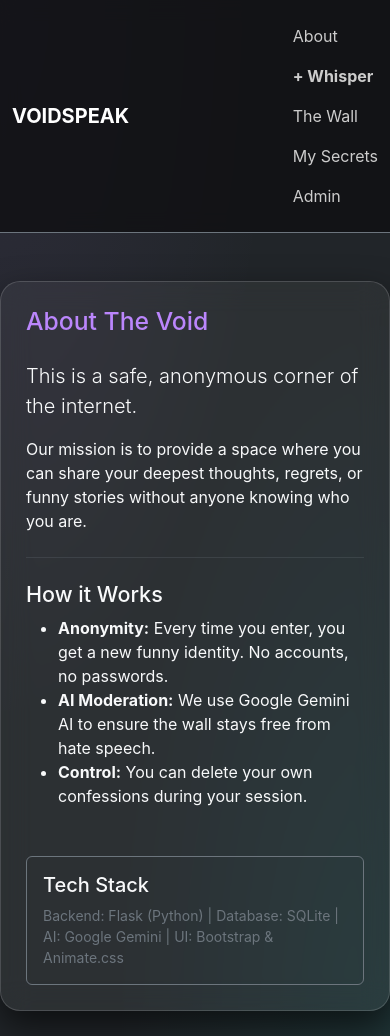
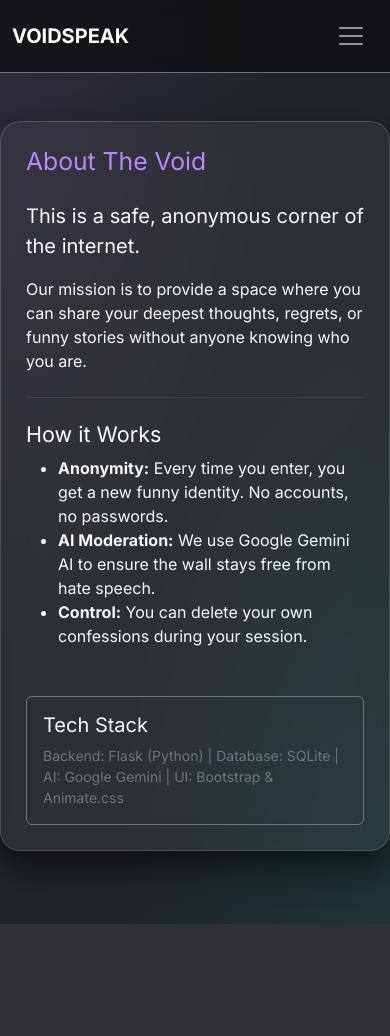
Before and after one commit to Phionephione/CONFESSION_PROJECT, a Flask app: page /about in a window 390 px wide. After the commit the page ends 924 px from the top, so only its background shows below. Run offline with Flask 3, Linux system fonts and the light colour scheme.

Commit message:
Improve mobile navbar and add animations
Enhanced mobile navigation with improved toggle button and menu links.

```diff
--- a/templates/base.html
+++ b/templates/base.html
@@ -2,35 +2,57 @@
 <html lang="en">
 <head>
     <meta charset="UTF-8">
+    <!-- CRITICAL: This line makes the site mobile-friendly -->
     <meta name="viewport" content="width=device-width, initial-scale=1.0">
     <title>Voidspeak - Say it. Leave it. Let it disappear.</title>
+
+    <!-- Animate.css -->
     <link rel="stylesheet" href="https://cdnjs.cloudflare.com/ajax/libs/animate.css/4.1.1/animate.min.css"/>
+    <!-- Bootstrap 5 -->
     <link href="https://cdn.jsdelivr.net/npm/bootstrap@5.3.0/dist/css/bootstrap.min.css" rel="stylesheet">
+    <!-- Google Fonts -->
+    <link href="https://fonts.googleapis.com/css2?family=Inter:wght@400;700&display=swap" rel="stylesheet">
+    <!-- Custom CSS -->
     <link rel="stylesheet" href="{{ url_for('static', filename='css/style.css') }}">
 </head>
 <body class="bg-dark text-light">
+    <!-- IMPROVED MOBILE NAVBAR -->
     <nav class="navbar navbar-expand-lg navbar-dark border-bottom border-secondary py-3">
         <div class="container">
-            <a class="navbar-brand fw-bold" href="/">VOIDSPEAK</a>
-            <div class="navbar-nav ms-auto">
-                <a class="nav-link" href="/about">About</a>
-                <a class="nav-link text-info fw-bold" href="/whisper">+ Whisper</a>
-                <a class="nav-link" href="/wall">The Wall</a>
-                <a class="nav-link" href="/my-secrets">My Secrets</a>
-                <a class="nav-link text-danger" href="/admin">Admin</a>
+            <a class="navbar-brand fw-bold animate__animated animate__fadeIn" href="/">VOIDSPEAK</a>
+
+            <!-- Mobile Menu Toggle Button (Hamburger) -->
+            <button class="navbar-toggler border-0" type="button" data-bs-toggle="collapse" data-bs-target="#navbarNav">
+                <span class="navbar-toggler-icon"></span>
+            </button>
+
+            <!-- Menu Links -->
+            <div class="collapse navbar-collapse" id="navbarNav">
+                <ul class="navbar-nav ms-auto text-center mt-3 mt-lg-0">
+                    <li class="nav-item"><a class="nav-link mx-2" href="/about">How it Works</a></li>
+                    <li class="nav-item"><a class="nav-link mx-2 text-info fw-bold" href="/whisper">+ Whisper</a></li>
+                    <li class="nav-item"><a class="nav-link mx-2" href="/wall">The Wall</a></li>
+                    <li class="nav-item"><a class="nav-link mx-2" href="/my-secrets">My Secrets</a></li>
+                    <li class="nav-item"><a class="nav-link mx-2 text-danger" href="/admin">Admin</a></li>
+                </ul>
             </div>
         </div>
     </nav>
-    <div class="container mt-4">
+
+    <div class="container mt-4 mb-5">
         {% with messages = get_flashed_messages(with_categories=true) %}
             {% if messages %}
                 {% for category, message in messages %}
-                    <div class="alert alert-{{ category }} animate__animated animate__shakeX">{{ message }}</div>
+                    <div class="alert alert-{{ category }} animate__animated animate__shakeX shadow border-0">{{ message }}</div>
                 {% endfor %}
             {% endif %}
         {% endwith %}
+
         {% block content %}{% endblock %}
     </div>
+
+    <!-- REQUIRED FOR MOBILE TOGGLE TO WORK -->
     <script src="https://cdn.jsdelivr.net/npm/bootstrap@5.3.0/dist/js/bootstrap.bundle.min.js"></script>
+    <script src="{{ url_for('static', filename='js/script.js') }}"></script>
 </body>
 </html>
```
